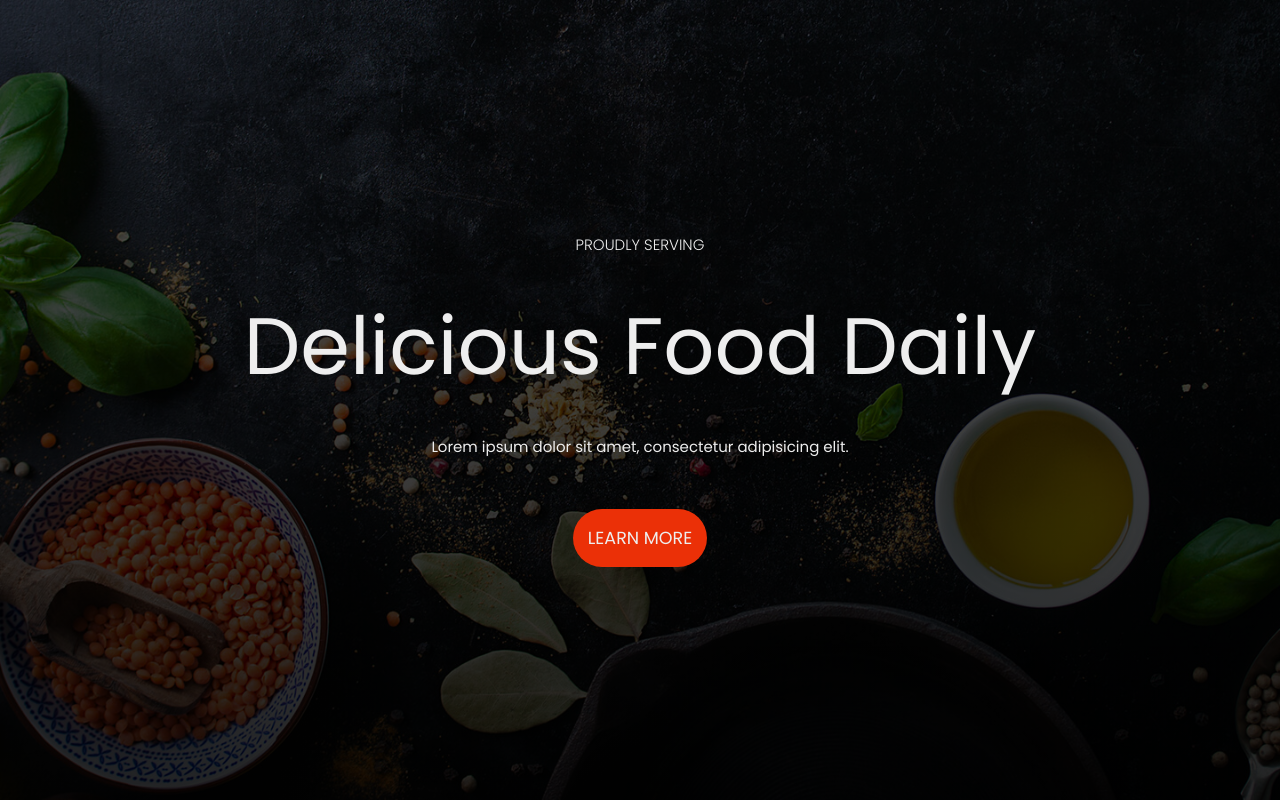
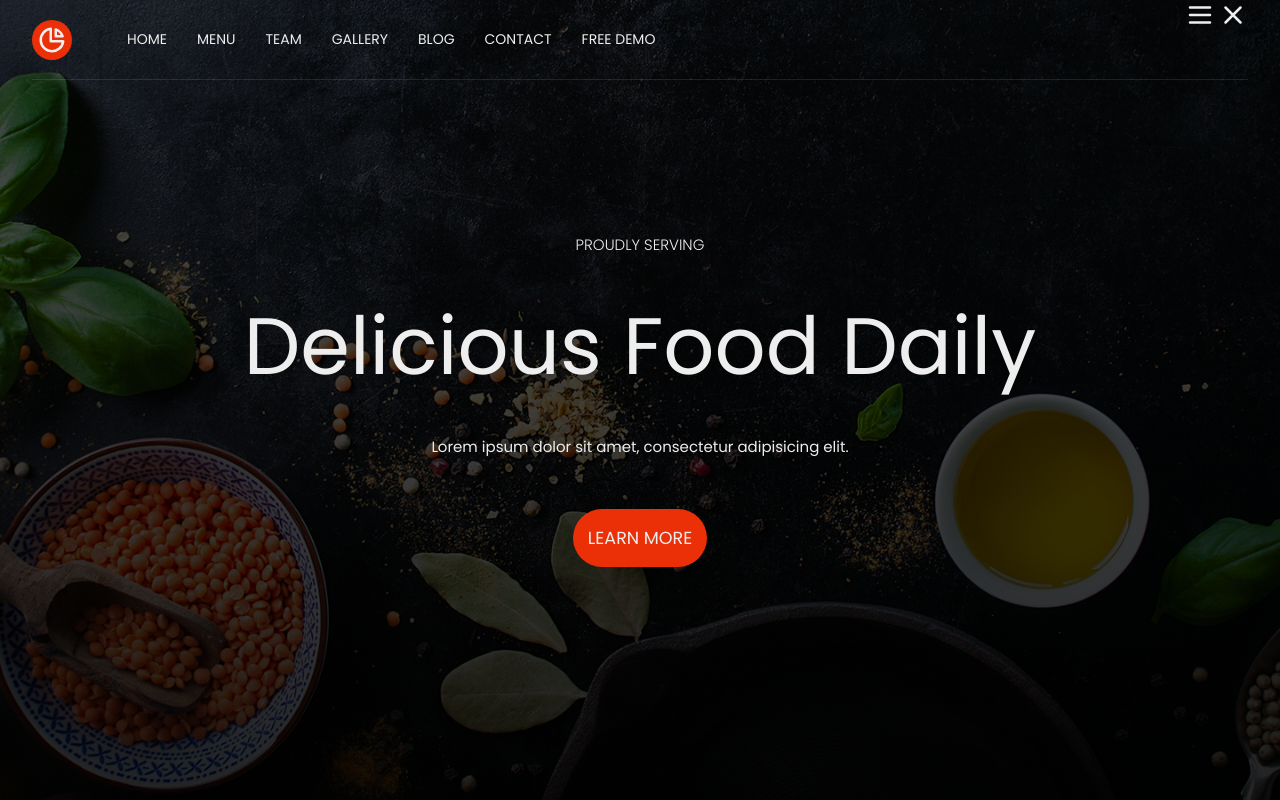
Before and after one commit to dennyhong96/FE-nested-dropdown, a website built with webpack: page src/template.html in a window 1280 px wide. Built offline with nearby package versions, Linux system fonts and the light colour scheme.

Commit message:
Add first level menu

```diff
--- a/src/sass/_base.scss
+++ b/src/sass/_base.scss
@@ -39,6 +39,7 @@ img {
 
 a {
   text-decoration: none;
+  color: inherit;
 }
 
 .btn {
--- a/src/sass/_menu.scss
+++ b/src/sass/_menu.scss
@@ -0,0 +1,57 @@
+svg {
+  height: 3rem;
+  width: 3rem;
+}
+
+.nav {
+  position: absolute;
+  width: 95%;
+  max-width: 1200rem;
+  left: 50%;
+  transform: translateX(-50%);
+  height: 8rem;
+  border-bottom: 1px solid rgba(#fff, 0.1);
+
+  display: flex;
+  align-items: center;
+
+  &__logo {
+    background-color: $color-primary;
+    height: 4rem;
+    width: 4rem;
+    border-radius: 5rem;
+    display: flex;
+    margin-right: 4rem;
+
+    svg {
+      height: 3rem;
+      width: 3rem;
+      margin: auto;
+    }
+  }
+
+  &__toggle {
+    position: absolute;
+    right: 0;
+    top: 0;
+  }
+
+  &__list {
+    display: flex;
+    line-height: 8rem;
+  }
+
+  &__item {
+    padding: 0 1.5rem;
+  }
+
+  &__link {
+    font-size: 1.4rem;
+    text-transform: uppercase;
+    transition: color 0.3s;
+
+    &:hover {
+      color: $color-primary;
+    }
+  }
+}
--- a/src/template.html
+++ b/src/template.html
@@ -14,6 +14,69 @@
 <body>
 
   <!-- Nested Menu -->
+  <nav class="nav">
+
+    <!-- Nav logo -->
+    <a href="#" href="" class="nav__logo">
+      <svg xmlns="http://www.w3.org/2000/svg" fill="none" viewBox="0 0 24 24" stroke="currentColor">
+        <path stroke-linecap="round" stroke-linejoin="round" stroke-width="2"
+          d="M11 3.055A9.001 9.001 0 1020.945 13H11V3.055z" />
+        <path stroke-linecap="round" stroke-linejoin="round" stroke-width="2"
+          d="M20.488 9H15V3.512A9.025 9.025 0 0120.488 9z" />
+      </svg>
+    </a>
+
+    <!-- Nav menu toggle icons -->
+    <div class="nav__toggle">
+      <svg xmlns="http://www.w3.org/2000/svg" fill="none" viewBox="0 0 24 24" stroke="currentColor">
+        <path stroke-linecap="round" stroke-linejoin="round" stroke-width="2" d="M4 6h16M4 12h16M4 18h16" />
+      </svg>
+
+      <svg xmlns="http://www.w3.org/2000/svg" fill="none" viewBox="0 0 24 24" stroke="currentColor">
+        <path stroke-linecap="round" stroke-linejoin="round" stroke-width="2" d="M6 18L18 6M6 6l12 12" />
+      </svg>
+    </div>
+
+    <ul class="nav__list">
+      <li class="nav__item">
+        <a href="#" class="nav__link">
+          Home
+        </a>
+      </li>
+      <li class="nav__item">
+        <a href="#" class="nav__link">
+          Menu
+        </a>
+      </li>
+      <li class="nav__item">
+        <a href="#" class="nav__link">
+          Team
+        </a>
+      </li>
+      <li class="nav__item">
+        <a href="#" class="nav__link">
+          Gallery
+        </a>
+      </li>
+      <li class="nav__item">
+        <a href="#" class="nav__link">
+          Blog
+        </a>
+      </li>
+      <li class="nav__item">
+        <a href="#" class="nav__link">
+          Contact
+        </a>
+      </li>
+      <li class="nav__item">
+        <a href="#" class="nav__link">
+          Free demo
+        </a>
+      </li>
+    </ul>
+
+  </nav>
+  <!-- Nested Menu Ends -->
 
   <!-- Nested Menu Ends -->
 
```
